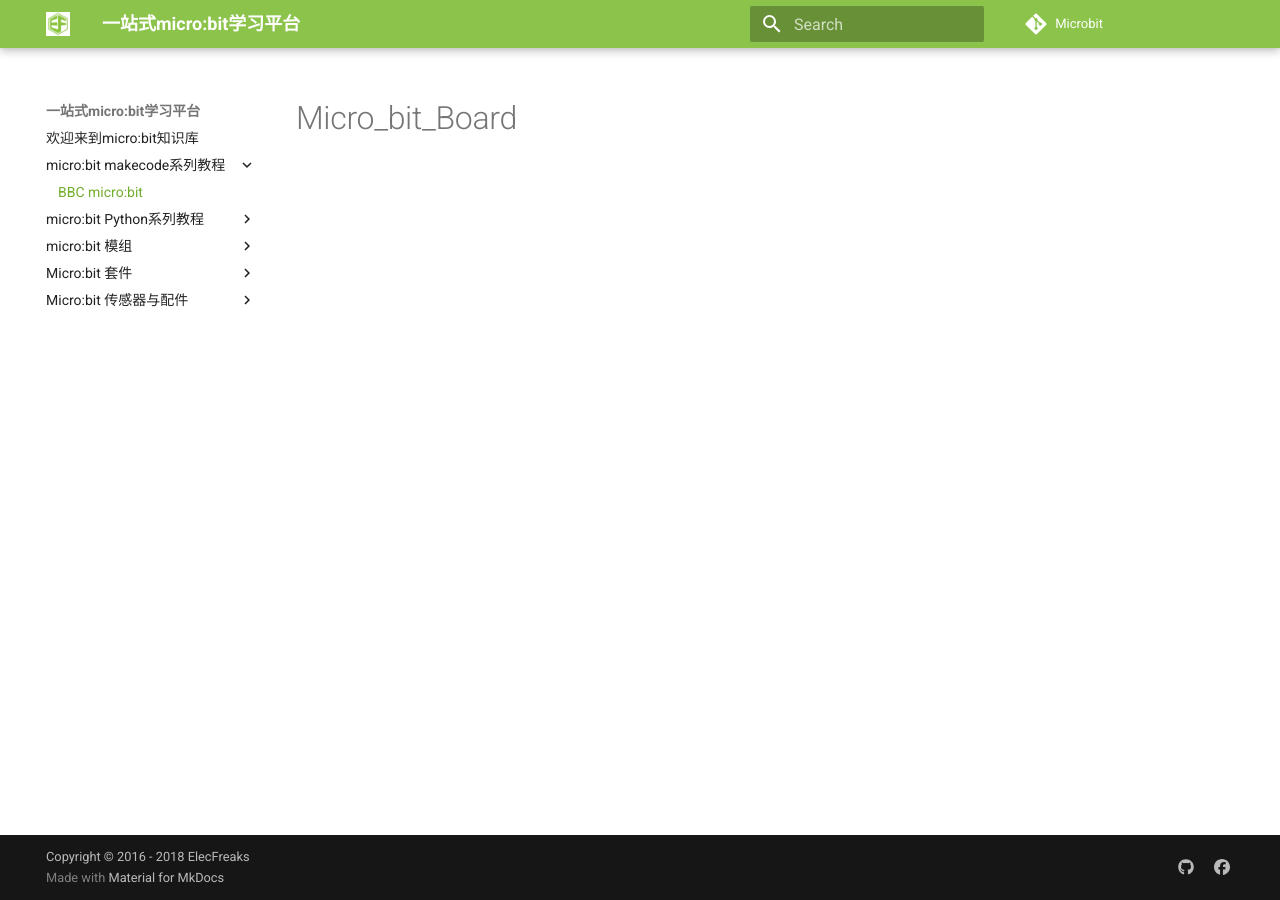
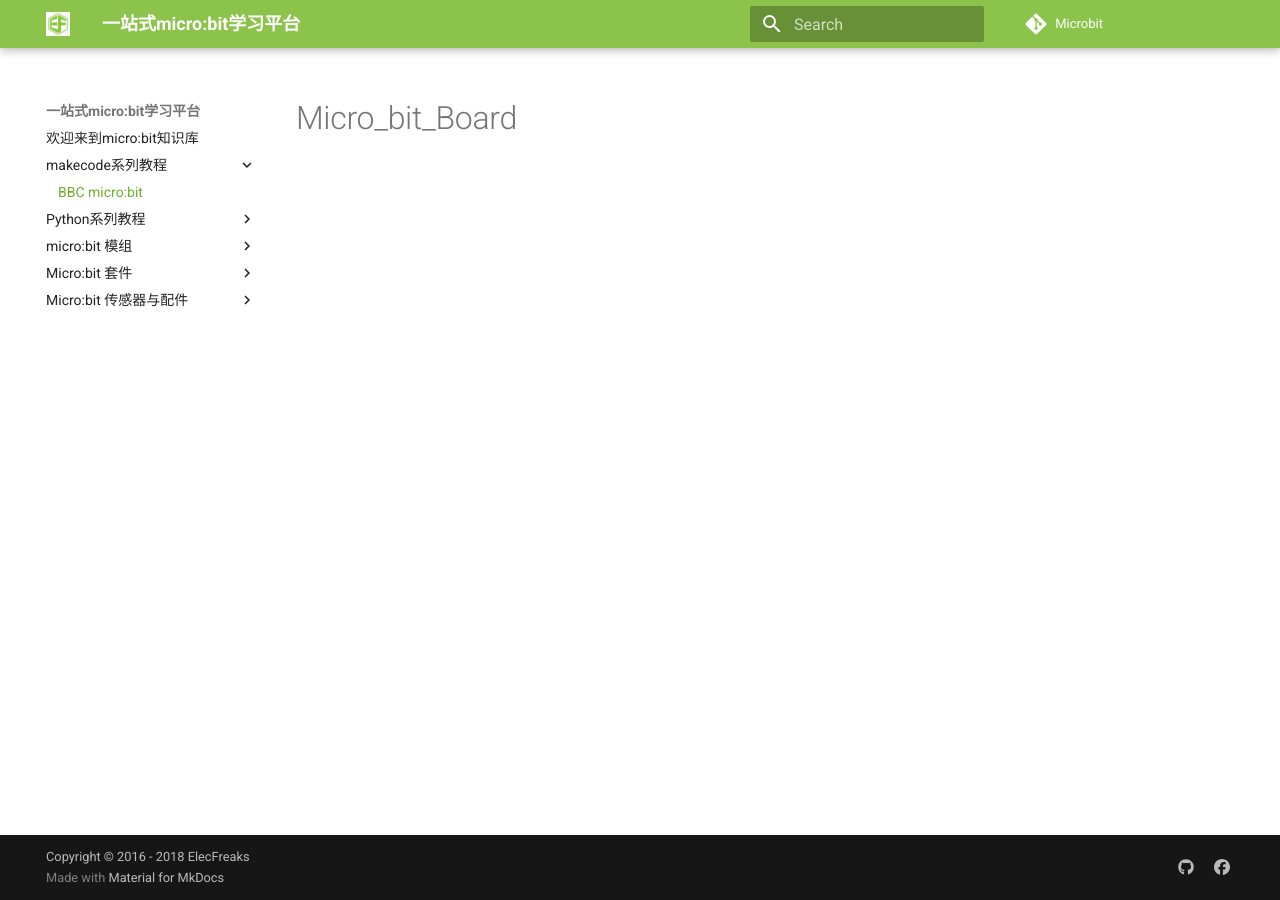
Before and after one commit to zorazeng/learn-cn, an MkDocs documentation site: the page built from docs/Micro_bit_Board.md, in a window 1280 px wide. Built offline with MkDocs 1.6.1 and Material for MkDocs 9.7.7, drawn with Linux system fonts in a browser that asks for light colours; comment, search, counter and statistics services are not loaded; old or Windows-style settings are respelled for this version of MkDocs.

Commit message:
Update mkdocs.yml

```diff
--- a/mkdocs.yml
+++ b/mkdocs.yml
@@ -92,10 +92,10 @@ markdown_extensions:
 pages:
   - 欢迎来到micro:bit知识库: 'index.md'
 
-  - micro:bit makecode系列教程:
+  - makecode系列教程:
     - BBC micro:bit: Micro_bit_Board.md
 
-  - micro:bit Python系列教程:
+  - Python系列教程:
     - 1 准备开始Micropython学习:
           - 1.1 什么是Microbit: micropython1_1.md
           - 1.2 什么是Python: micropython1_2.md
```
